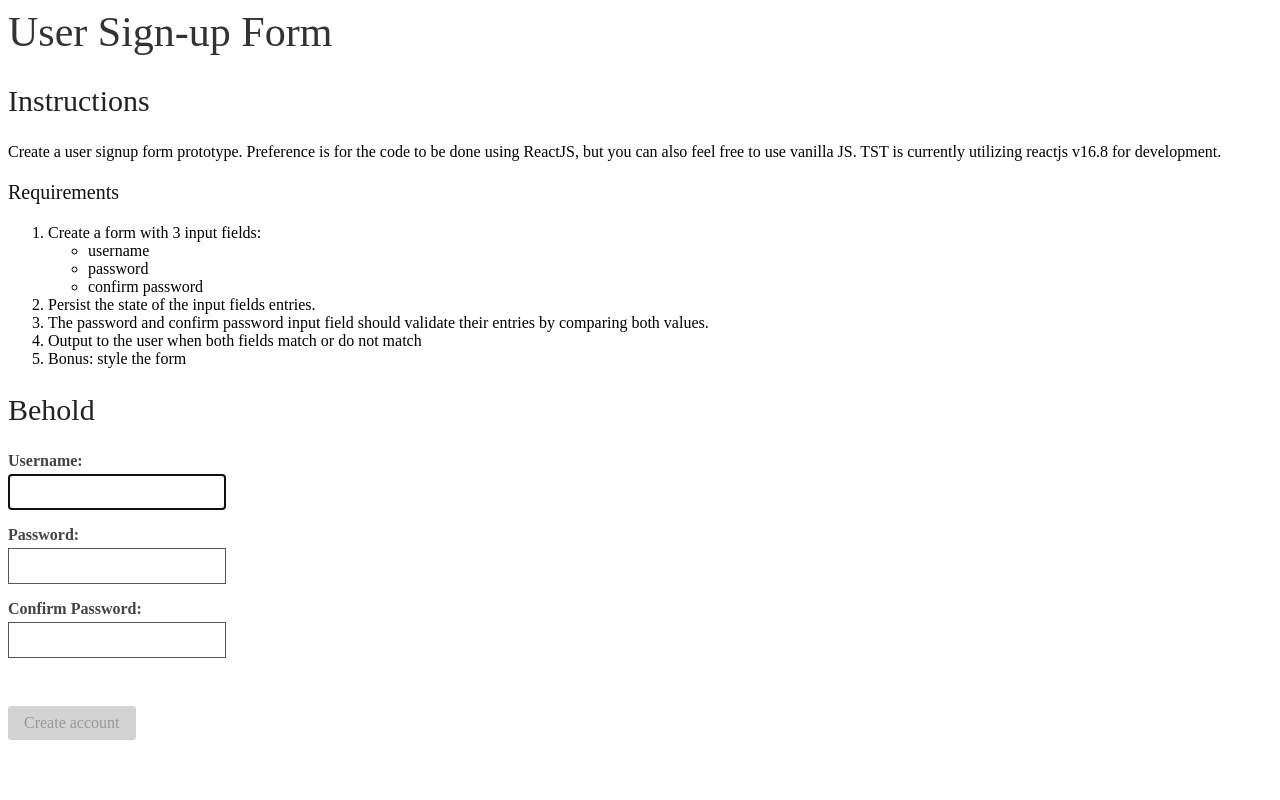
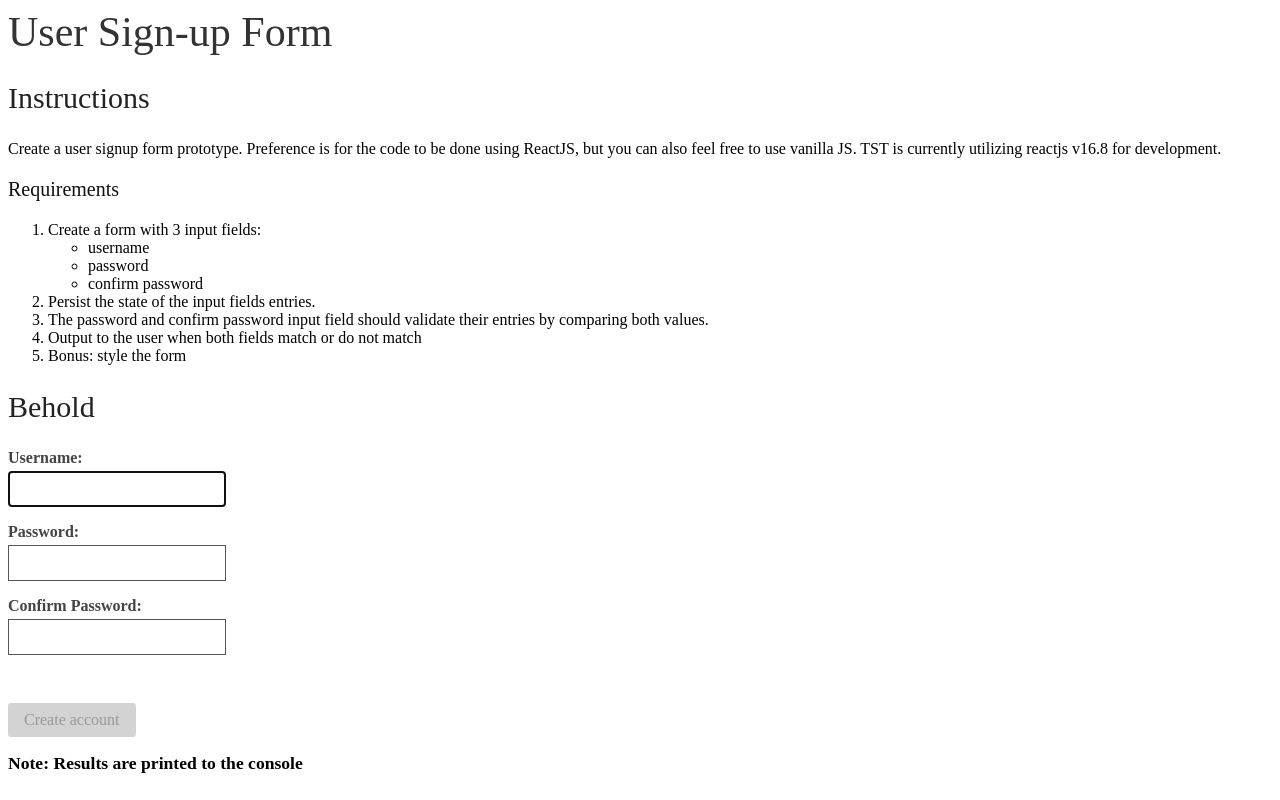
Before and after one commit to dkreft/user-signup-form, a Next.js app: page / in a window 1280 px wide. Built offline with nearby package versions, Linux system fonts and the light colour scheme.

Commit message:
HomePage tweaks

```diff
--- a/src/components/HomePage/HomePage.jsx
+++ b/src/components/HomePage/HomePage.jsx
@@ -7,7 +7,10 @@ import Styles from './styles.module.sass'
 
 export default function HomePage() {
   const handleSubmit = useCallback(({ username, password }) => {
-    console.log('Submitted values: %o, %o', username, password)
+    console.log('Submitted values: %o', {
+      username,
+      password,
+    })
   }, [])
 
   return (
@@ -15,7 +18,6 @@ export default function HomePage() {
       <h1 className={ Styles.title }>
         User Sign-up Form
       </h1>
-
 
       <section>
         <h2 className={ Styles.sectionTitle }>
@@ -66,6 +68,10 @@ export default function HomePage() {
 
         <div className={ Styles.formBlock }>
           <Form handleSubmit={ handleSubmit } />
+
+          <div className={ Styles.note }>
+            Note: Results are printed to the console
+          </div>
         </div>
       </section>
     </>
--- a/src/components/HomePage/styles.module.sass
+++ b/src/components/HomePage/styles.module.sass
@@ -8,7 +8,7 @@
   font-size: 2.625rem
   font-weight: 100
   color: #333
-  margin-top: 0
+  margin: 0
 
 .sectionTitle
   font-size: 1.875rem
@@ -19,3 +19,8 @@
   font-size: 1.25rem
   font-weight: 500
   color: #111
+
+.note
+  margin-top: 1rem
+  font-size: 1.1rem
+  font-weight: 600
```
Also changed, not shown: 1 other file (tests, documents, lock files or other folders).
